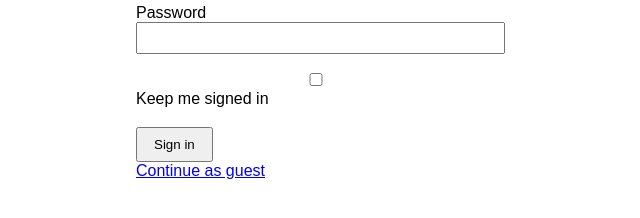
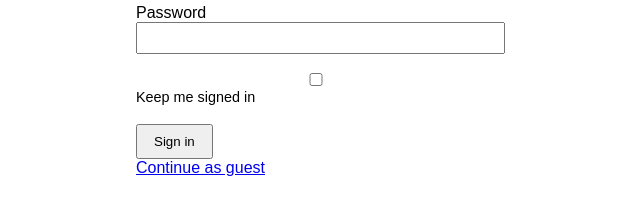
Before and after one commit to arunkumar-jeavio/delta-testing-repo, a website: page src/ui/login.html in a window 1280 px wide. Shown: the part 168-386 px from the top of the page, 328-968 px from the left. Drawn offline with Linux system fonts and the light colour scheme.

Commit message:
add styling for the remember checkbox

```diff
--- a/src/ui/login.css
+++ b/src/ui/login.css
@@ -2,4 +2,5 @@ body { font-family: sans-serif; max-width: 22rem; margin: 3rem auto; }
 label { display: block; margin-top: 1rem; }
 input { width: 100%; padding: 0.4rem; }
 button { margin-top: 1.2rem; padding: 0.5rem 1rem; }
+.remember { font-size: 0.9rem; }
 #error-container { color: #b00020; margin-top: 1rem; }
```
